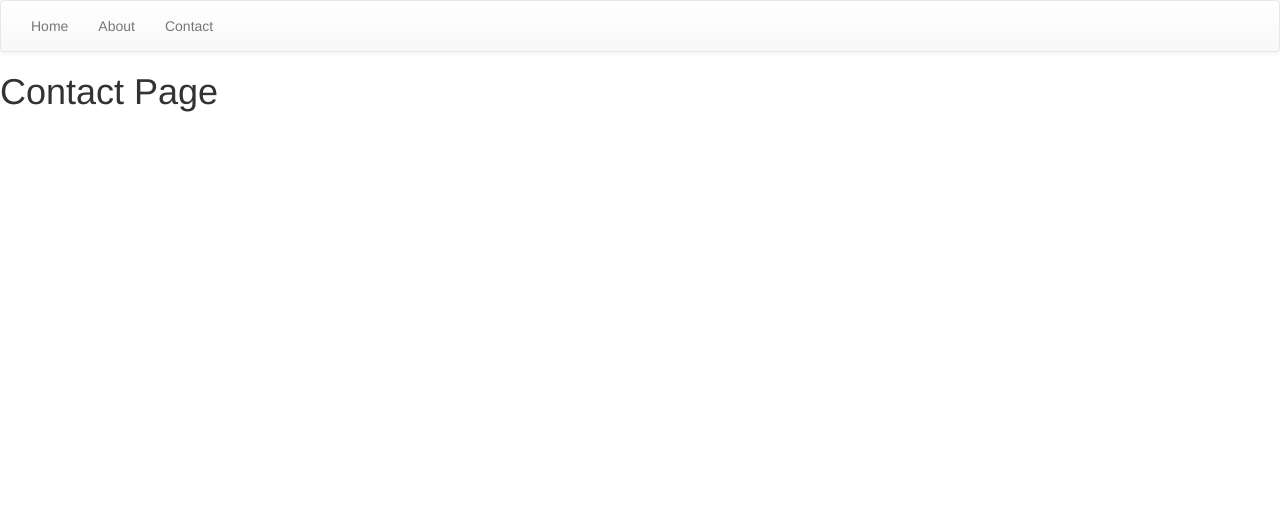
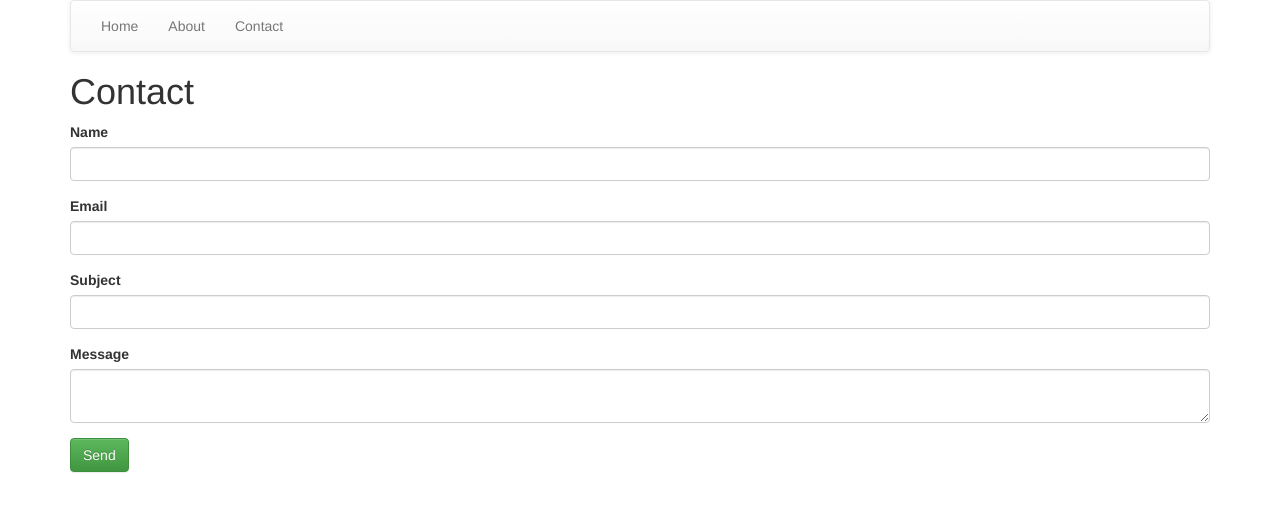
Before and after one commit to dixanta/react-project, a React (Create React App) app: page /contact in a window 1280 px wide. Shown: the top 512 px of the page. Built offline with nearby package versions, Linux system fonts and the light colour scheme.

Commit message:
home and contact page added

```diff
--- a/src/App.js
+++ b/src/App.js
@@ -1,9 +1,13 @@
 import React from "react";
 import "./styles.css";
 import { BrowserRouter as Router, Link, Switch, Route } from "react-router-dom";
+import Home from "./components/pages/Home";
+import Contact from "./components/pages/Contact";
+import { Container } from "react-bootstrap";
 
 export default function App() {
   return (
+    <Container>
       <Router>
         <nav className="navbar navbar-default">
           <div className="container-fluid">
@@ -34,15 +38,10 @@ export default function App() {
           </Switch>
         </div>
       </Router>
+    </Container>
   );
 }
 
-function Home() {
-  return <h1>Home Page</h1>;
-}
 function About() {
   return <h1>About Page</h1>;
 }
-function Contact() {
-  return <h1>Contact Page</h1>;
-}
--- /dev/null
+++ b/src/components/pages/Contact.js
@@ -0,0 +1,33 @@
+import React from "react";
+import { Form, FormGroup, FormControl, Button } from "react-bootstrap";
+
+const Contact = () => {
+  return (
+    <div>
+      <h1>Contact</h1>
+      <Form method="post">
+        <FormGroup>
+          <label>Name</label>
+          <FormControl name="name" required />
+        </FormGroup>
+        <FormGroup>
+          <label>Email</label>
+          <FormControl type="email" name="email" required />
+        </FormGroup>
+        <FormGroup>
+          <label>Subject</label>
+          <FormControl name="subject" required />
+        </FormGroup>
+        <FormGroup>
+          <label>Message</label>
+          <textarea name="message" className="form-control" required />
+        </FormGroup>
+        <Button type="submit" variant="success">
+          Send
+        </Button>
+      </Form>
+    </div>
+  );
+};
+
+export default Contact;
--- /dev/null
+++ b/src/components/pages/Home.js
@@ -0,0 +1,12 @@
+import React from "react";
+export default function Home() {
+  return (
+    <div>
+      <h1>This is home page</h1>
+      <div className="panel panel-primary">
+        <div className="panel panel-heading">Featured Products</div>
+        <div className="panel panel-body">featured products will go here</div>
+      </div>
+    </div>
+  );
+}
```
Lines whose indentation alone changed are shown as unchanged.
